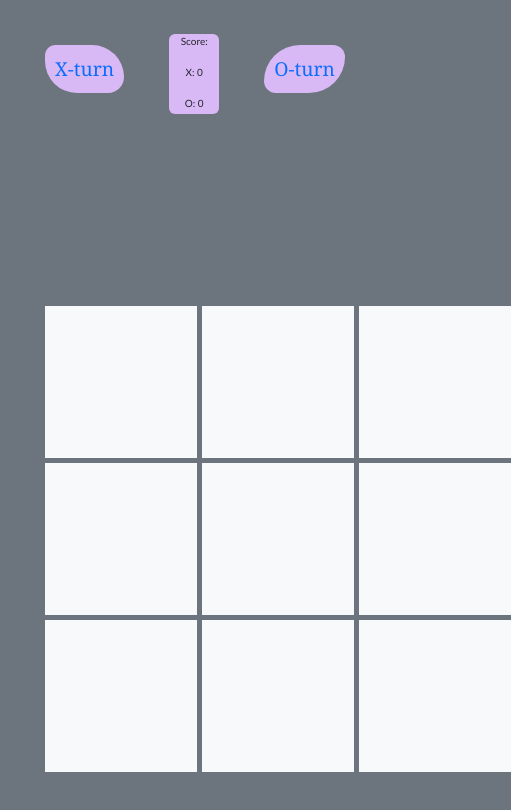
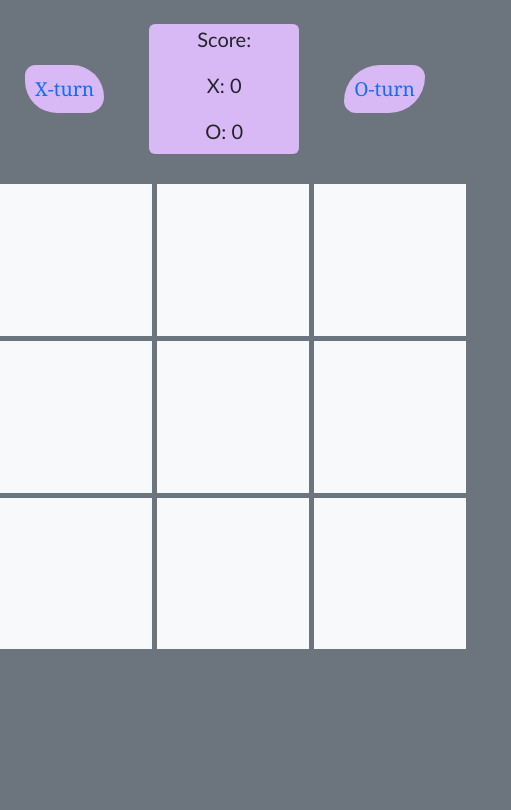
Before and after one commit to Ads4331X/tiktactoe, a plain HTML site: page index.html in a window 390 px wide. Shown: the whole page, 511 px wide, since content can reach past the window. Drawn offline with nearby package versions, Linux system fonts and the light colour scheme.

Commit message:
ui improvement

```diff
--- a/index.html
+++ b/index.html
@@ -19,11 +19,20 @@
   </head>
 
   <style>
+    * {
+      margin: 0;
+      padding: 0;
+      box-sizing: border-box;
+    }
     body {
       margin: 0 !important;
     }
-    .container {
+    .contain {
       margin-top: -80px !important;
+      display: flex;
+      justify-content: center;
+      align-items: center;
+      height: 100vh !important;
     }
 
     a {
@@ -80,8 +89,9 @@
 
     @media (max-width: 600px) {
       .board {
-        width: 300px;
-        height: 300px;
+        padding-top: 10px;
+        max-width: 300px;
+        max-width: 300px;
         grid-template-columns: repeat(3, 1fr);
         grid-template-rows: repeat(3, 1fr);
         gap: 5px;
@@ -91,33 +101,45 @@
         font-size: 1rem;
       }
 
+      .score {
+        font-size: 20px !important;
+        margin-top: 10px;
+        width: 150px;
+        height: 130px;
+        margin: 0 20px;
+      }
+      .contain {
+        display: flex;
+        align-items: center;
+        justify-content: flex-start;
+        height: 80vh !important;
+      }
+
+      .turn {
+        min-width: 450px;
+      }
+
       .X-turn,
       .O-turn {
+        flex-shrink: 0;
         font-size: 1.2rem;
         padding: 6px;
-      }
-      .score {
-        font-size: 10px !important;
-        margin-top: 10px;
-        width: 50px;
-        height: 80px;
       }
     }
   </style>
   <body class="bg-secondary">
-    <div class="turn d-flex mt-4">
-      <a class="X-turn ms-4"><span class="">X-turn</span></a>
-      <div class="score rounded">
-        <p class="S:">Score:</p>
-        <p>X: <span class="X-score">0</span></p>
-        <p>O: <span class="O-score">0</span></p>
+    <div class="wrapper">
+      <div class="turn d-flex mt-4">
+        <a class="X-turn"><span class="">X-turn</span></a>
+        <div class="score rounded">
+          <p class="S:">Score:</p>
+          <p>X: <span class="X-score">0</span></p>
+          <p>O: <span class="O-score">0</span></p>
+        </div>
+        <a class="O-turn"><span>O-turn</span></a>
       </div>
-      <a class="O-turn me-4"><span>O-turn</span></a>
     </div>
-    <div
-      class="container d-flex justify-content-center align-items-center"
-      style="height: 100vh !important"
-    >
+    <div class="contain">
       <div class="display_result">
         <p class="result"></p>
         <a class="play_again btn btn-primary" onclick="playagain()"
@@ -125,6 +147,7 @@
         >
         <a class="reset btn btn-primary" onclick="reset()">Reset Score</a>
       </div>
+
       <div class="board">
         <button
           class="btn btn-light rounded-0"
@@ -245,7 +268,7 @@
       ) {
         button.forEach((btn) => {
           btn.disabled = true;
-          btn.style.color = "FFDDEE";
+          btn.style.color = "#FFDDEE";
         });
         let draw = false;
         win = true;
```
